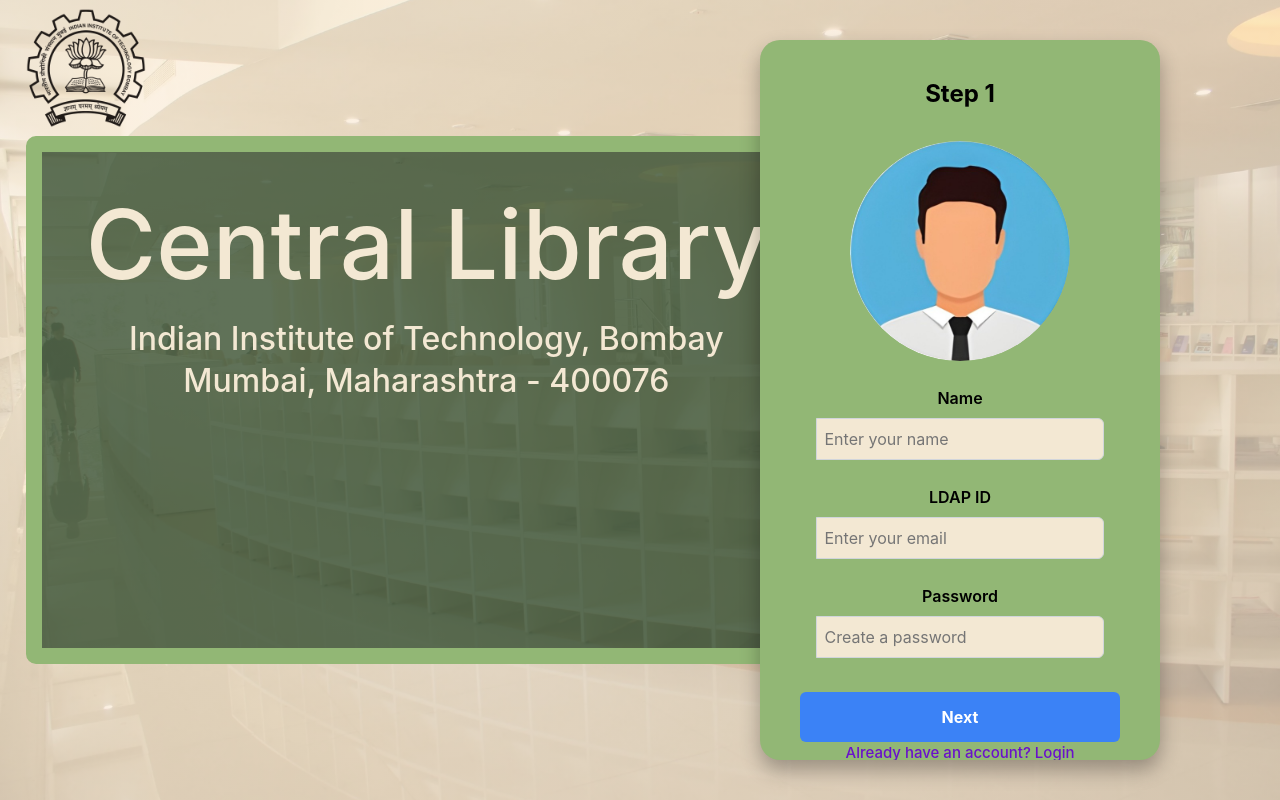
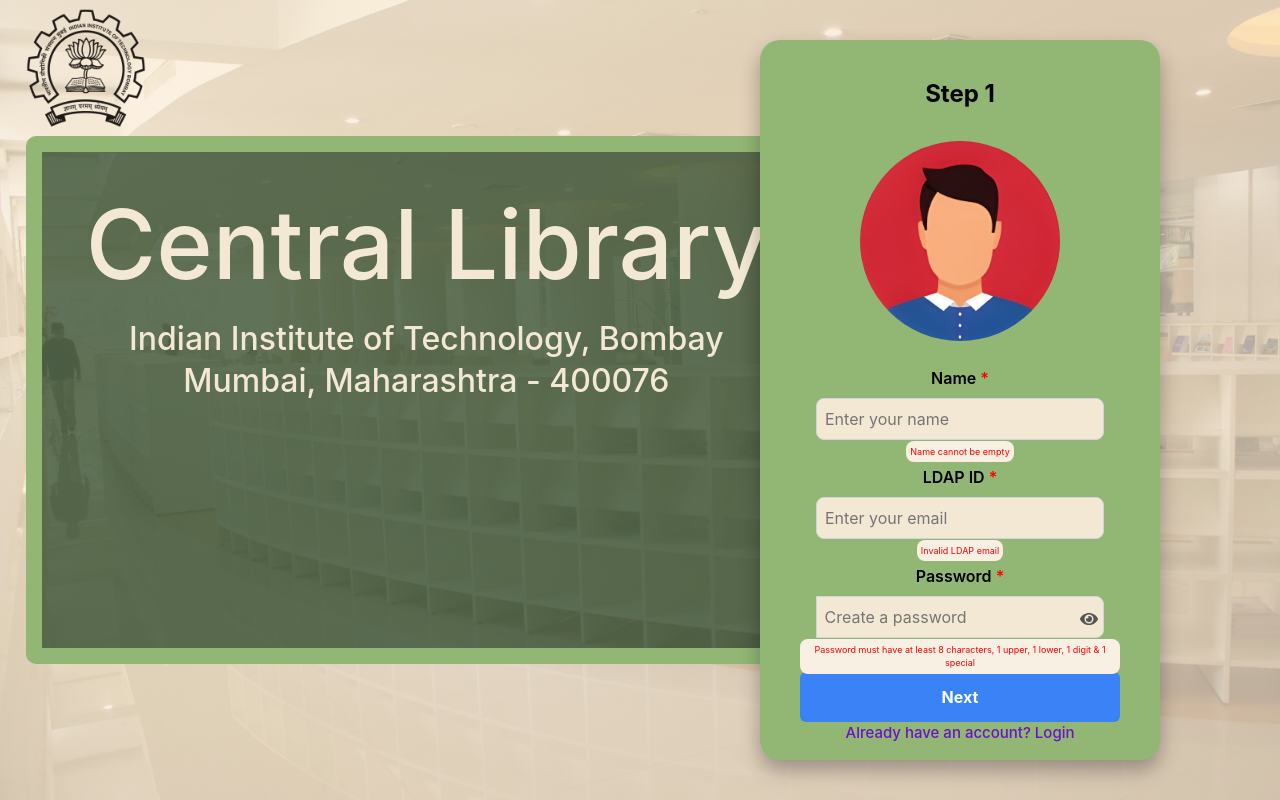
Before and after one commit to PsychoX21/Library-Management-Frontend, a React (Vite) app in the folder Central Library/: page /signup in a window 1280 px wide. Both pictures are taken after a click on the button "Next". Built offline with nearby package versions, Linux system fonts and the light colour scheme.

Commit message:
added required and errors in signup

```diff
--- a/Central Library/src/components/AuthPage.css
+++ b/Central Library/src/components/AuthPage.css
@@ -38,12 +38,15 @@
     height: 95%;
     left: 45%;
     box-sizing: content-box;
+    align-items: center;
+    justify-content: center;
 }
 
 .auth-lib-image {
     width: 25%;
-    align-self: flex-end;
-    justify-self: center;
+    right: 0%;
+    top: 0%;
+    position: absolute;
 }
 
 .auth-container {
@@ -72,7 +75,6 @@
     align-items: center;
     justify-items: center;
     position: relative;
-    bottom: 2%;
 
     opacity: 0;
     transition: opacity 0.4s ease;
--- a/Central Library/src/components/Blocks.jsx
+++ b/Central Library/src/components/Blocks.jsx
@@ -45,8 +45,8 @@
 
 const ProfileContainer = styled.div`
 position: relative;
-width: 220px;
-height: 220px;
+width: 200px;
+height: 200px;
 border-radius: 50%;
 overflow: hidden;
 `;
@@ -55,6 +55,7 @@
 width: 100%;
 height: 100%;
 object-fit: cover;
+scale: 1.025;
 border-radius: 50%;
 `;
 
--- a/Central Library/src/components/LoginPage.css
+++ b/Central Library/src/components/LoginPage.css
@@ -40,10 +40,9 @@
   border-radius: 25px;
   box-shadow: 0 10px 30px rgba(0, 0, 0, 0.2);
   padding: 25px 0px;
-  align-self: flex-start;
-  position: relative;
-  top: 5%;
-  left: 5%;
+  align-self: center;
+  justify-self: center;
+  /* position: relative; */
   z-index: 2;
   width: 80%;
   aspect-ratio: 2.4;
--- a/Central Library/src/components/SignupPage.css
+++ b/Central Library/src/components/SignupPage.css
@@ -73,6 +73,7 @@
     display: flex;
     align-items: center;
     justify-content: center;
+    flex-direction: column;
 }
 
 .label {
@@ -85,44 +86,21 @@
     width: 90%;
     padding: 8px;
     border: 1px solid #d1d5db;
-    border-radius: 0.375rem;
+    border-radius: 0.5rem;
     font-size: 16px;
     background-color: #F3E8D3;
     color: black;
+    margin-left: calc(var(--bs-border-width)* -1);
+    border-top-left-radius: 0;
+    border-bottom-left-radius: 0;
+}
+
+.input-field .password {
+    padding: 8px 35px 8px 8px;
 }
 
 textarea.input-field {
     resize: none;
-}
-
-.photo-selection {
-    display: grid;
-    grid-template-columns: repeat(5, 1fr);
-    grid-template-rows: repeat(2, 1fr);
-    gap: 10px;
-    padding: 10px;
-}
-
-.photo-selection div {
-    border: 5px solid #faedcd;
-    border-radius: 50%;
-    overflow: hidden;
-    aspect-ratio: 1;
-    cursor: pointer;
-    transition: border-color 0.3s;
-    display: flex;
-    justify-content: center;
-    align-items: center;
-}
-
-.photo {
-    border-radius: 50%;
-    width: 110%;
-    aspect-ratio: 1;
-}
-
-.photo-selection div.selected {
-    border-color: #3b82f6;
 }
 
 .btn {
@@ -176,3 +154,58 @@
 input[type="date"]::-webkit-calendar-picker-indicator {
     filter: invert(100%);
 }
+
+.input-field.error {
+    border-color: red;
+}
+
+.error-message {
+    position: absolute;
+    top: 75px;
+    font-size: 9px;
+    color: red;
+    pointer-events: none;
+    z-index: 10;
+    visibility: visible;
+    background-color: #f8f0e2;
+    padding: 4px;
+}
+
+.error-message::after {
+    content: attr(data-error);
+    position: absolute;
+    left: 10px;
+    top: 100%;
+    font-size: 12px;
+    color: red;
+    visibility: visible;
+}
+
+.input-group .password-wrapper {
+    position: relative;
+    width: 100%;
+}
+
+.input-group .password-toggle {
+    position: absolute;
+    right: 7%;
+    top: 20%;
+    cursor: pointer;
+    font-size: 18px;
+    color: #555;
+    transition: color 0.3s ease;
+}
+
+.input-group .password-toggle:hover {
+    color: #6a11cb;
+}
+
+.label.required::after {
+    content: " *";
+    color: red;
+}
+
+.input-group>:not(:first-child):not(.dropdown-menu):not(.valid-tooltip):not(.valid-feedback):not(.invalid-tooltip):not(.invalid-feedback) {
+    margin: 0px;
+    border-radius: 0.5rem;
+}
--- a/Central Library/src/components/SignupPage.jsx
+++ b/Central Library/src/components/SignupPage.jsx
@@ -3,12 +3,13 @@
 import { Intro, ProfilePhoto } from "./Blocks.jsx"
 import { useState, useEffect } from "react";
 import { motion, AnimatePresence } from "framer-motion";
+import { FaEye, FaEyeSlash } from "react-icons/fa";
 
 
 const SignUp = () => {
   const [slide, setSlide] = useState(0);
   const [formData, setFormData] = useState({
-    profilePhoto: "src/assets/profiles/1.jpg",
+    profilePhoto: "src/assets/profiles/5.jpg",
     name: "",
     email: "",
     password: "",
@@ -19,19 +20,83 @@
     referral: "",
   });
 
+  const [errors, setErrors] = useState({
+    email: '',
+    password: '',
+    name: '',
+    phone: '',
+    dob: '',
+  });
+
+  const [visible, setVisible] = useState(false);
+
+  const validateForm = () => {
+    const { email, password, name, phone, dob } = formData;
+    let formErrors = { email: '', password: '', name: '', phone: '', dob: '' };
+    let isValid = true;
+
+    if (slide === 0) {
+      if (!name.trim()) {
+        formErrors.name = 'Name cannot be empty';
+        isValid = false;
+      }
+
+      if (!email.endsWith('@iitb.ac.in')) {
+        formErrors.email = 'Invalid LDAP email';
+        isValid = false;
+      }
+
+      const passwordRegex = /^(?=.*[A-Z])(?=.*[a-z])(?=.*\d)(?=.*[@$!%*?&#^~`<>;:/?])[A-Za-z\d@$!%*?&#^~`<>;:/?]{8,}$/;
+
+      if (!passwordRegex.test(password)) {
+        formErrors.password =
+          'Password must have at least 8 characters, 1 upper, 1 lower, 1 digit & 1 special';
+        isValid = false;
+      }
+    };
+
+
+    if (slide === 1) {
+      const currentDate = new Date();
+      const dob = new Date(formData.dob);
+
+      if (!dob || dob > currentDate || dob < new Date('1900-01-01')) {
+        formErrors.dob = 'Date of Birth is invalid';
+        isValid = false;
+      }
+
+      if (phone.length !== 10 || isNaN(phone)) {
+        formErrors.phone = 'Invalid Phone Number';
+        isValid = false;
+      }
+    };
+
+    setErrors(formErrors);
+    return isValid;
+  };
+
   const handleInputChange = (e) => {
     const { name, value } = e.target;
     setFormData({
       ...formData,
       [name]: value,
     });
+
+    setErrors({
+      ...errors,
+      [name]: '',
+    });
   };
 
   const handleNext = () => {
-    if (slide === 0 && !formData.email.endsWith("@iitb.ac.in")) {
-      alert("Email must be of type @iitb.ac.in");
-    } else {
+    if (slide === 0) {
+      if (!validateForm()) {
+        console.log("Form is not valid");
+        return;
+      }
+      else {
         setSlide((prev) => prev + 1);
+      }
     }
   };
 
@@ -41,6 +106,11 @@
 
   const handleSubmit = (e) => {
     e.preventDefault();
+
+    if (!validateForm()) {
+      console.log("Form is not valid");
+      return;
+    }
     console.log("Form Submitted:", formData);
   };
 
@@ -63,7 +133,7 @@
                 />
               </div>
               <div className="input-group">
-                <label className="label">Name</label>
+                <label className="label required">Name</label>
                 <input
                   type="text"
                   name="name"
@@ -72,9 +142,10 @@
                   onChange={handleInputChange}
                   className="input-field"
                 />
+                {errors.name && <div className="error-message">{errors.name}</div>}
               </div>
               <div className="input-group">
-                <label className="label">LDAP ID</label>
+                <label className="label required">LDAP ID</label>
                 <input
                   type="email"
                   name="email"
@@ -83,17 +154,24 @@
                   onChange={handleInputChange}
                   className="input-field"
                 />
+                {errors.email && <div className="error-message">{errors.email}</div>}
               </div>
               <div className="input-group">
-                <label className="label">Password</label>
+                <label className="label required">Password</label>
+                <div className='password-wrapper'>
                   <input
-                  type="password"
+                    type={visible ? "text" : "password"}
                     name="password"
                     value={formData.password}
                     placeholder='Create a password'
                     onChange={handleInputChange}
-                  className="input-field"
+                    className="input-field password"
                   />
+                  <span className="password-toggle" onClick={() => setVisible(!visible)}>
+                  {visible ? <FaEyeSlash /> : <FaEye />}
+                  </span>
+                </div>
+                {errors.password && <div className="error-message">{errors.password}</div>}
               </div>
               <button
                 onClick={handleNext}
@@ -114,7 +192,7 @@
             >
               <h2 className="heading">Step 2</h2>
               <div className="input-group">
-                <label className="label">Date of Birth</label>
+                <label className="label required">Date of Birth</label>
                 <input
                   type="date"
                   name="dob"
@@ -122,6 +200,7 @@
                   onChange={handleInputChange}
                   className="input-field"
                 />
+                {errors.dob && <div className="error-message">{errors.dob}</div>}
               </div>
               <div className="input-group">
                 <label className="label">Gender</label>
@@ -138,7 +217,7 @@
                 </select>
               </div>
               <div className="input-group">
-                <label className="label">Phone Number</label>
+                <label className="label required">Phone Number</label>
                 <input
                   type="tel"
                   name="phone"
@@ -147,6 +226,7 @@
                   onChange={handleInputChange}
                   className="input-field"
                 />
+                {errors.phone && <div className="error-message">{errors.phone}</div>}
               </div>
               <div className="input-group">
                 <label className="label">Address</label>
```
Lines whose indentation alone changed are shown as unchanged.
